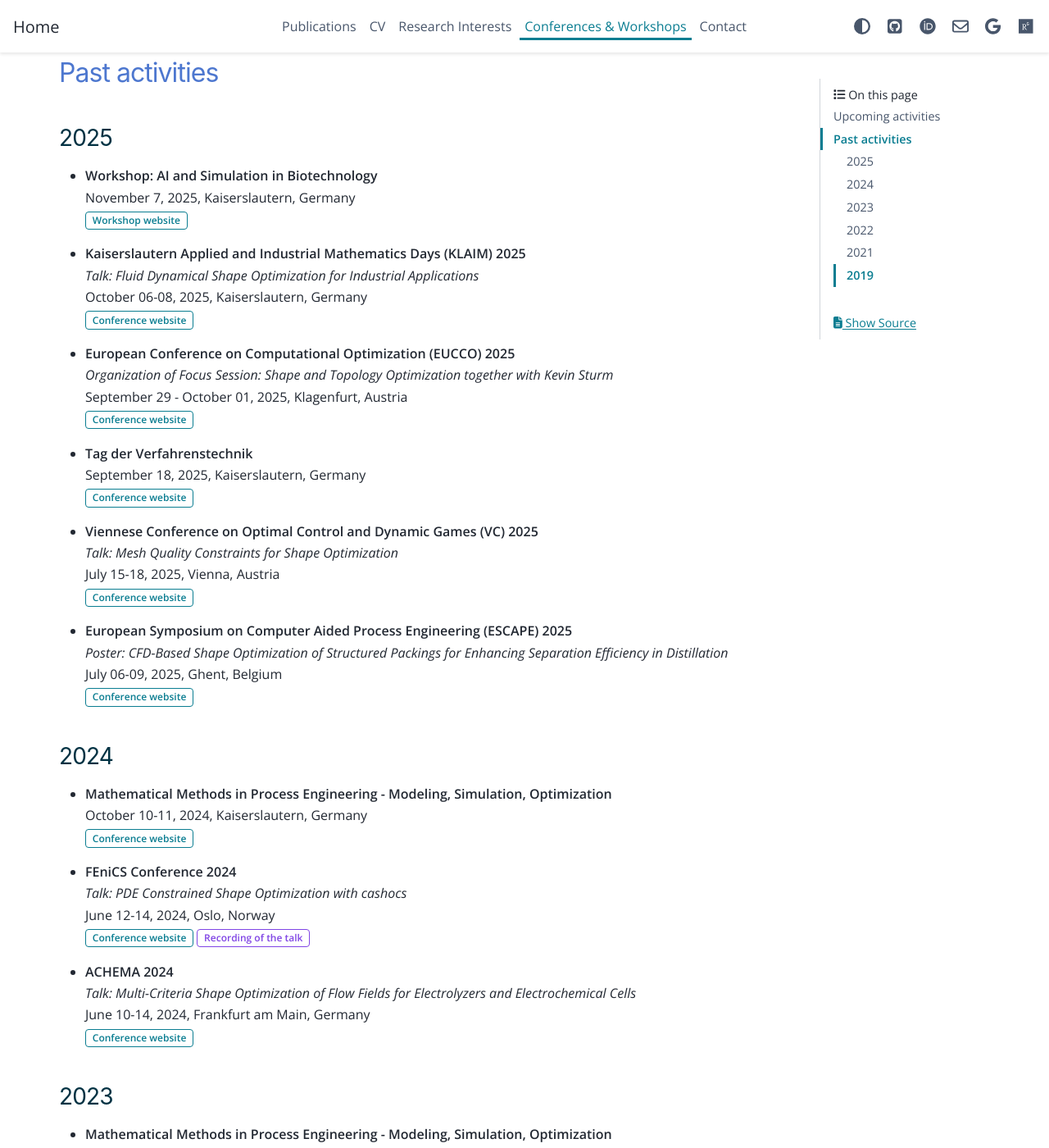
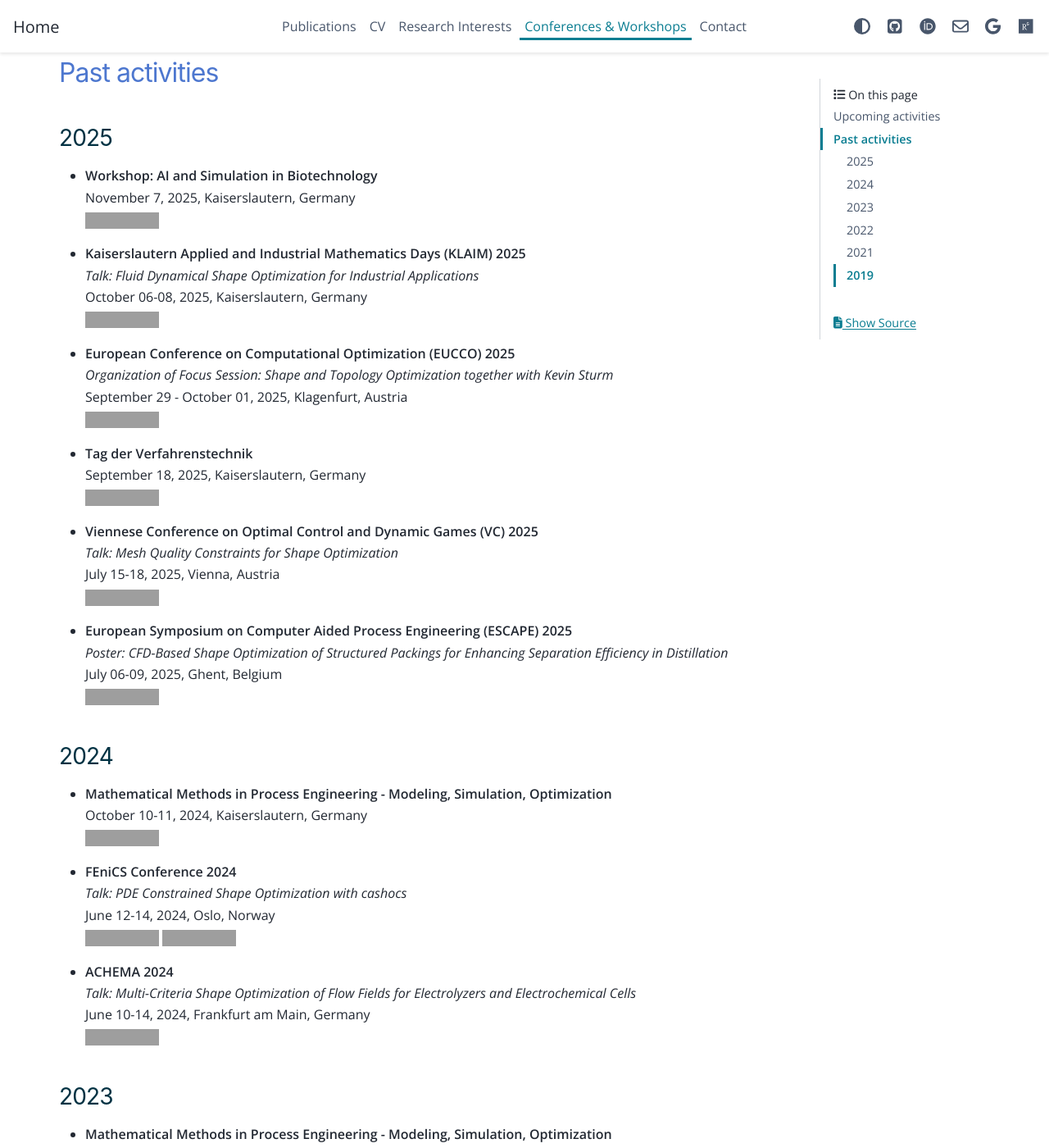
Before and after one commit to sblauth/sblauth.github.io, a Sphinx documentation site: the page built from source/conferences.rst, in a window 1280 px wide and 1400 px high, scrolled down 246 px. Shown: the whole window at 82% size. Built offline with Sphinx 7.4.7 and the PyData theme 0.15.4, drawn with Linux system fonts in a browser that asks for light colours; some of the changed text lies outside the part shown; grey boxes are pictures that could not be loaded.

Commit message:
update conferences & cv

```diff
--- a/source/conferences.rst
+++ b/source/conferences.rst
@@ -14,31 +14,49 @@ Past activities
 
 * | **Workshop: AI and Simulation in Biotechnology**
   | November 7, 2025, Kaiserslautern, Germany
-  | :bdg-link-primary-line:`Workshop website <https://www.itwm.fraunhofer.de/en/fairs_events/2025/2025_11_07_ai-und-simulation-biotechnology.html>`
+  | |workshop_biotechnology|
+
+.. |workshop_biotechnology| image:: https://img.shields.io/badge/workshop%20website-blue?style=for-the-badge
+   :target: https://www.itwm.fraunhofer.de/en/fairs_events/2025/2025_11_07_ai-und-simulation-biotechnology.html
 
 * | **Kaiserslautern Applied and Industrial Mathematics Days (KLAIM) 2025**
   | *Talk: Fluid Dynamical Shape Optimization for Industrial Applications*
   | October 06-08, 2025, Kaiserslautern, Germany
-  | :bdg-link-primary-line:`Conference website <https://www.itwm.fraunhofer.de/en/fairs_events/2025/2025_10_06_klaim_en.html>`
+  | |klaim2025|
+
+.. |klaim2025| image:: https://img.shields.io/badge/conference%20website-blue?style=for-the-badge
+   :target: https://www.itwm.fraunhofer.de/en/fairs_events/2025/2025_10_06_klaim_en.html
 
 * | **European Conference on Computational Optimization (EUCCO) 2025**
   | *Organization of Focus Session: Shape and Topology Optimization together with Kevin Sturm*
   | September 29 - October 01, 2025, Klagenfurt, Austria
-  | :bdg-link-primary-line:`Conference website <https://conference3.aau.at/event/122/>`
+  | |eucco2025|
+
+.. |eucco2025| image:: https://img.shields.io/badge/conference%20website-blue?style=for-the-badge
+   :target: https://conference3.aau.at/event/122/
 
 * | **Tag der Verfahrenstechnik**
   | September 18, 2025, Kaiserslautern, Germany
-  | :bdg-link-primary-line:`Conference website <https://www.leistungszentrum-simulation-software.de/en/news-events/Fairs_conferences_and_events/2025/2025_09_18_Process_Engineering_Day.html>`
+  | |tdv2025|
+
+.. |tdv2025| image:: https://img.shields.io/badge/workshop%20website-blue?style=for-the-badge
+   :target: https://www.leistungszentrum-simulation-software.de/en/news-events/Fairs_conferences_and_events/2025/2025_09_18_Process_Engineering_Day.html
 
 * | **Viennese Conference on Optimal Control and Dynamic Games (VC) 2025**
   | *Talk: Mesh Quality Constraints for Shape Optimization*
   | July 15-18, 2025, Vienna, Austria
-  | :bdg-link-primary-line:`Conference website <https://vc2025.conf.tuwien.ac.at/>`
+  | |vc2025|
+
+.. |vc2025| image:: https://img.shields.io/badge/conference%20website-blue?style=for-the-badge
+   :target: https://vc2025.conf.tuwien.ac.at/
 
 * | **European Symposium on Computer Aided Process Engineering (ESCAPE) 2025**
   | *Poster: CFD-Based Shape Optimization of Structured Packings for Enhancing Separation Efficiency in Distillation*
   | July 06-09, 2025, Ghent, Belgium
-  | :bdg-link-primary-line:`Conference website <https://escape35-belgium.eu/>`
+  | |escape2025|
+
+.. |escape2025| image:: https://img.shields.io/badge/conference%20website-blue?style=for-the-badge
+   :target: https://escape35-belgium.eu/
 
 
 2024
@@ -46,17 +64,29 @@ Past activities
 
 * | **Mathematical Methods in Process Engineering - Modeling, Simulation, Optimization**
   | October 10-11, 2024, Kaiserslautern, Germany
-  | :bdg-link-primary-line:`Conference website <https://www.itwm.fraunhofer.de/en/fairs_events/2024/2024_10_10_workshopmmipe.html>`
+  | |mmipe2024|
+
+.. |mmipe2024| image:: https://img.shields.io/badge/workshop%20website-blue?style=for-the-badge
+   :target: https://www.itwm.fraunhofer.de/en/fairs_events/2024/2024_10_10_workshopmmipe.html
 
 * | **FEniCS Conference 2024**
   | *Talk: PDE Constrained Shape Optimization with cashocs*
   | June 12-14, 2024, Oslo, Norway
-  | :bdg-link-primary-line:`Conference website <https://fenicsproject.org/fenics-2024/>` :bdg-link-secondary-line:`Recording of the talk <https://youtu.be/mZerFCRLtgQ?si=MDl3SmvU3GcQz-7w>`
+  | |fenics2024| |fenics_video|
+
+.. |fenics2024| image:: https://img.shields.io/badge/conference%20website-blue?style=for-the-badge
+   :target: https://fenicsproject.org/fenics-2024/
+
+.. |fenics_video| image:: https://img.shields.io/badge/recording%20of%20the%20talk-green?style=for-the-badge
+   :target: https://youtu.be/mZerFCRLtgQ?si=MDl3SmvU3GcQz-7w
 
 * | **ACHEMA 2024**
   | *Talk: Multi-Criteria Shape Optimization of Flow Fields for Electrolyzers and Electrochemical Cells*
   | June 10-14, 2024, Frankfurt am Main, Germany
-  | :bdg-link-primary-line:`Conference website <https://www.achema.de/en/the-achema/congress-programme>`
+  | |achema2024|
+
+.. |achema2024| image:: https://img.shields.io/badge/conference%20website-blue?style=for-the-badge
+   :target: https://www.achema.de/en/the-achema/congress-programme
 
 
 2023
@@ -64,12 +94,18 @@ Past activities
 * | **Mathematical Methods in Process Engineering - Modeling, Simulation, Optimization**
   | *Talk: Simulation-based Shape Design for Chemical Reactors*
   | October 05-06, 2023, Kaiserslautern, Germany
-  | :bdg-link-primary-line:`Conference website <https://www.itwm.fraunhofer.de/en/fairs_events/2023/2023_10_05_workshop_mmipe2023.html>`
+  | |mmipe2023|
+
+.. |mmipe2023| image:: https://img.shields.io/badge/workshop%20website-blue?style=for-the-badge
+   :target: https://www.itwm.fraunhofer.de/en/fairs_events/2023/2023_10_05_workshop_mmipe2023.html
 
 * | **Kaiserslautern Applied and Industrial Mathematics Days (KLAIM) 2023**
   | *Talk: Automated Solution of Shape Optimization Problems with cashocs*
   | September 25-27, 2023, Kaiserslautern, Germany
-  | :bdg-link-primary-line:`Conference website <https://www.itwm.fraunhofer.de/en/fairs_events/2023/2023_09_25_KLAIM2023.html>`
+  | |klaim2023|
+
+.. |klaim2023| image:: https://img.shields.io/badge/conference%20website-blue?style=for-the-badge
+   :target: https://www.itwm.fraunhofer.de/en/fairs_events/2023/2023_09_25_KLAIM2023.html
 
 
 2022
@@ -77,29 +113,43 @@ Past activities
 
 * | **Tag der Verfahrenstechnik**
   | November 04, 2022, Kaiserslautern, Germany
-  | :bdg-link-primary-line:`Conference website <https://www.itwm.fraunhofer.de/de/messen-veranstaltungen/2022/2022_11_04_TdV.html>`
+  | |tdv2022|
+
+.. |tdv2022| image:: https://img.shields.io/badge/workshop%20website-blue?style=for-the-badge
+   :target: https://www.itwm.fraunhofer.de/de/messen-veranstaltungen/2022/2022_11_04_TdV.html
 
 * | **GAMM Annual Meeting 2022**
   | *Talk: Shape Optimization with Space Mapping Methods*
   | August 15-19, 2022, Aachen, Germany
-  | :bdg-link-primary-line:`Conference website <https://jahrestagung.gamm.org/annual-meeting-2022/annual-meeting/>`
+  | |gamm2022|
 
+.. |gamm2022| image:: https://img.shields.io/badge/conference%20website-blue?style=for-the-badge
+   :target: https://jahrestagung.gamm.org/annual-meeting-2022/annual-meeting/
 
 2021
 ^^^^
 
 * | **Kaiserslautern Applied and Industrial Mathematics Days (KLAIM) 2021**
   | October 11-13, 2021, Kaiserslautern, Germany
-  | :bdg-link-primary-line:`Conference website <https://www.itwm.fraunhofer.de/en/fairs_events/2021/2021_10_11_KLAIM.html>`
+  | |klaim2021|
+
+.. |klaim2021| image:: https://img.shields.io/badge/conference%20website-blue?style=for-the-badge
+   :target: https://www.itwm.fraunhofer.de/en/fairs_events/2021/2021_10_11_KLAIM.html
 
 * | **Mathematical Methods in Process Engineering - Modeling, Simulation, Optimization**
   | September 30 - October 01, 2021, Kaiserslautern, Germany
-  | :bdg-link-primary-line:`Conference website <https://www.itwm.fraunhofer.de/en/fairs_events/2021/2021_9_30_Mathematical_Methods_in_Process_Engineering.html>`
+  | |mmipe2021|
+
+.. |mmipe2021| image:: https://img.shields.io/badge/workshoü%20website-blue?style=for-the-badge
+   :target: https://www.itwm.fraunhofer.de/en/fairs_events/2021/2021_9_30_Mathematical_Methods_in_Process_Engineering.html
 
 * | **International Conference on Spectral and Higher Order Methods (ICOSAHOM) 2021**
   | *Talk: Nonlinear Conjugate Gradient Methods for Shape Optimization*
   | July 12-16, 2021, Vienna, Austria
-  | :bdg-link-primary-line:`Conference website <https://www.icosahom2020.org/>`
+  | |icosahom2021|
+
+.. |icosahom2021| image:: https://img.shields.io/badge/conference%20website-blue?style=for-the-badge
+   :target: https://www.icosahom2020.org/
 
 
 
@@ -109,9 +159,15 @@ Past activities
 * | **Autumn School on Optimal Control and Optimization with PDEs**
   | *Poster: Shape Optimization of a Microchannel Cooling System*
   | October 07-10, 2019, Trier, Germany
-  | :bdg-link-primary-line:`Conference website <https://alop.uni-trier.de/event/autumn-school-on-optimal-control-and-optimization-with-pdes/>`
+  | |trier2019|
+
+.. |trier2019| image:: https://img.shields.io/badge/workshop%20website-blue?style=for-the-badge
+   :target: https://alop.uni-trier.de/event/autumn-school-on-optimal-control-and-optimization-with-pdes/
 
 * | **GAMM Annual Meeting 2019**
   | *Talk: Optimal control and asymptotic analysis of the Cattaneo model*
   | February 18-22, 2019, Vienna, Austria
-  | :bdg-link-primary-line:`Conference website <https://jahrestagung.gamm.org/year-2019/annual-meeting/>`
+  | |gamm2019|
+
+.. |gamm2019| image:: https://img.shields.io/badge/conference%20website-blue?style=for-the-badge
+   :target: https://jahrestagung.gamm.org/year-2019/annual-meeting/
--- a/source/cv.rst
+++ b/source/cv.rst
@@ -68,7 +68,7 @@ Awards and Scholarships
     * - 10/2017 - 09/2018
       - Deutschlandstipendium via Math2Market
 
-Lectures
+Teaching
 --------
 
 .. list-table::
```
